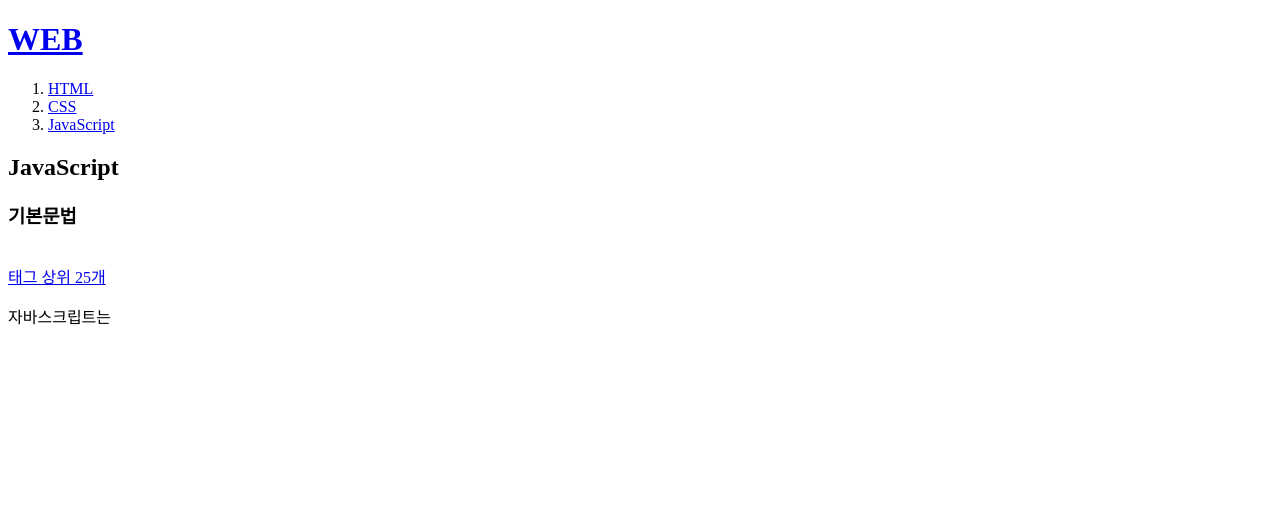
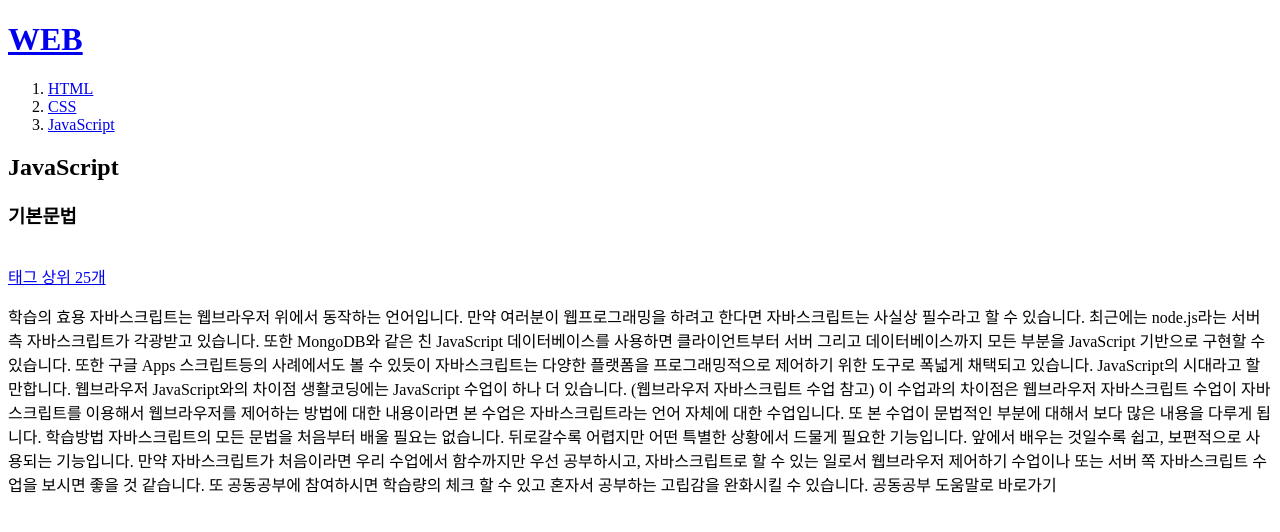
Before and after one commit to narm8/WEB1, a plain HTML site: page 3.html in a window 1280 px wide. Drawn offline with Linux system fonts and the light colour scheme.

Commit message:
본문 수정

```diff
--- a/3.html
+++ b/3.html
@@ -16,7 +16,16 @@
 <br>
 <a href="http://www.advancedwebranking.com/html/">태그 상위 25개</a>
 <p>
-자바스크립트는
+    학습의 효용
+    자바스크립트는 웹브라우저 위에서 동작하는 언어입니다. 만약 여러분이 웹프로그래밍을 하려고 한다면 자바스크립트는 사실상 필수라고 할 수 있습니다. 최근에는 node.js라는 서버측 자바스크립트가 각광받고 있습니다. 또한 MongoDB와 같은 친 JavaScript 데이터베이스를 사용하면 클라이언트부터 서버 그리고 데이터베이스까지 모든 부분을 JavaScript 기반으로 구현할 수 있습니다. 또한 구글 Apps 스크립트등의 사례에서도 볼 수 있듯이 자바스크립트는 다양한 플랫폼을 프로그래밍적으로 제어하기 위한 도구로 폭넓게 채택되고 있습니다. JavaScript의 시대라고 할만합니다.
+
+    웹브라우저 JavaScript와의 차이점
+    생활코딩에는 JavaScript 수업이 하나 더 있습니다. (웹브라우저 자바스크립트 수업 참고) 이 수업과의 차이점은 웹브라우저 자바스크립트 수업이 자바스크립트를 이용해서 웹브라우저를 제어하는 방법에 대한 내용이라면 본 수업은 자바스크립트라는 언어 자체에 대한 수업입니다. 또 본 수업이 문법적인 부분에 대해서 보다 많은 내용을 다루게 됩니다.
+
+    학습방법
+    자바스크립트의 모든 문법을 처음부터 배울 필요는 없습니다. 뒤로갈수록 어렵지만 어떤 특별한 상황에서 드물게 필요한 기능입니다. 앞에서 배우는 것일수록 쉽고, 보편적으로 사용되는 기능입니다. 만약 자바스크립트가 처음이라면 우리 수업에서 함수까지만 우선 공부하시고, 자바스크립트로 할 수 있는 일로서 웹브라우저 제어하기 수업이나 또는 서버 쪽 자바스크립트 수업을 보시면 좋을 것 같습니다.
+
+    또 공동공부에 참여하시면 학습량의 체크 할 수 있고 혼자서 공부하는 고립감을 완화시킬 수 있습니다. 공동공부 도움말로 바로가기
 </p>
 
 </body>
```
